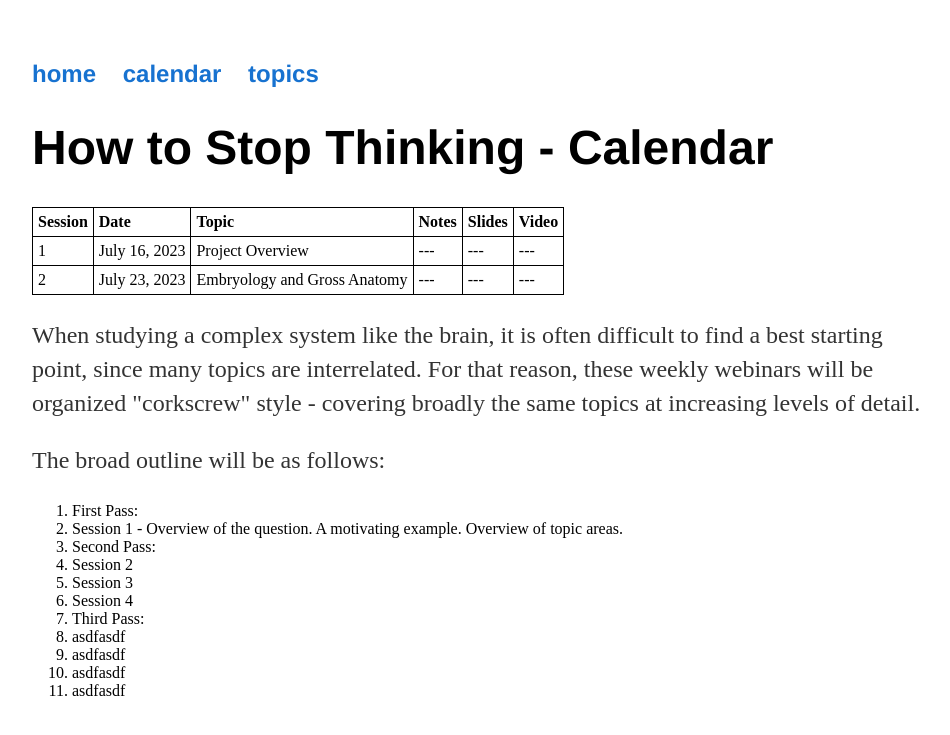
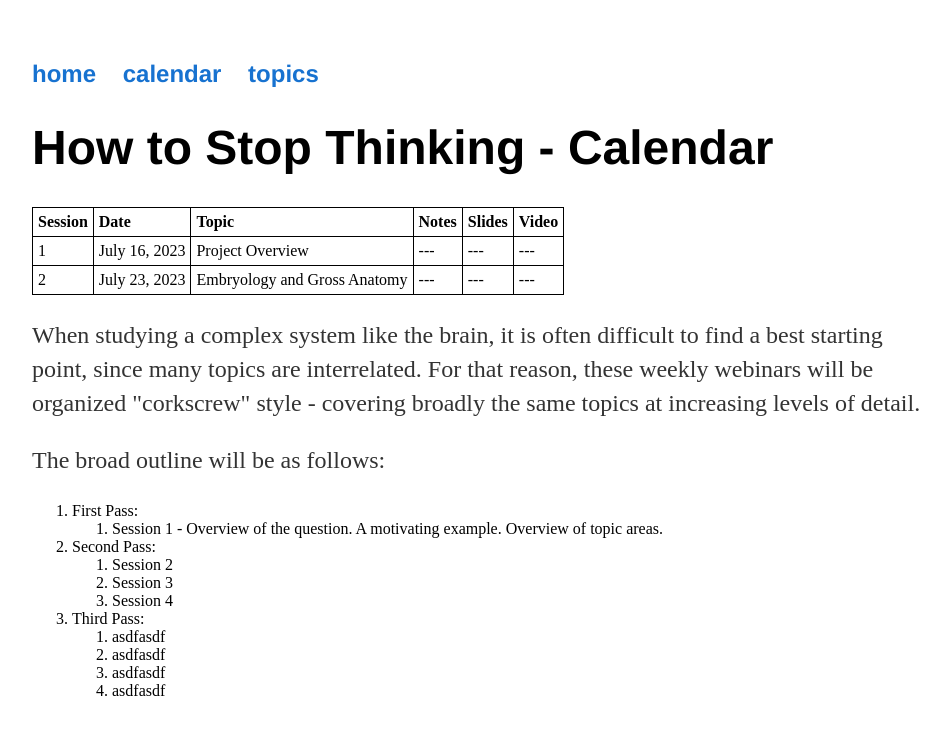
Before and after one commit to maxpensack/maxpensack.github.io, a Jekyll site: the page built from howtostopthinking/calendar/index.html, in a window 1280 px wide. Shown: the top 735 px of the page, without its empty margins (160-1110 px from the left). Built offline with Jekyll 4.4.1, drawn with Linux system fonts in a browser that asks for light colours.

Commit message:
Update index.html

```diff
--- a/howtostopthinking/calendar/index.html
+++ b/howtostopthinking/calendar/index.html
@@ -36,19 +36,24 @@ title: How to Stop Thinking - Calendar
 <p>The broad outline will be as follows:
     <ol>
         <li>First Pass:
+            <ol>
                 <li>Session 1 - Overview of the question. A motivating example. Overview of topic areas.</li>
+            </ol>
         </li>
         <li>Second Pass:
+            <ol>
                 <li>Session 2</li>
                 <li>Session 3</li>
                 <li>Session 4</li>
+            </ol>
         </li>
-        <li>
-            Third Pass:
+        <li>Third Pass:
+            <ol>
                 <li>asdfasdf</li>
                 <li>asdfasdf</li>
                 <li>asdfasdf</li>
                 <li>asdfasdf</li>
+            </ol>
         </li>
     </ol>
 </p>
```
Lines whose indentation alone changed are shown as unchanged.
